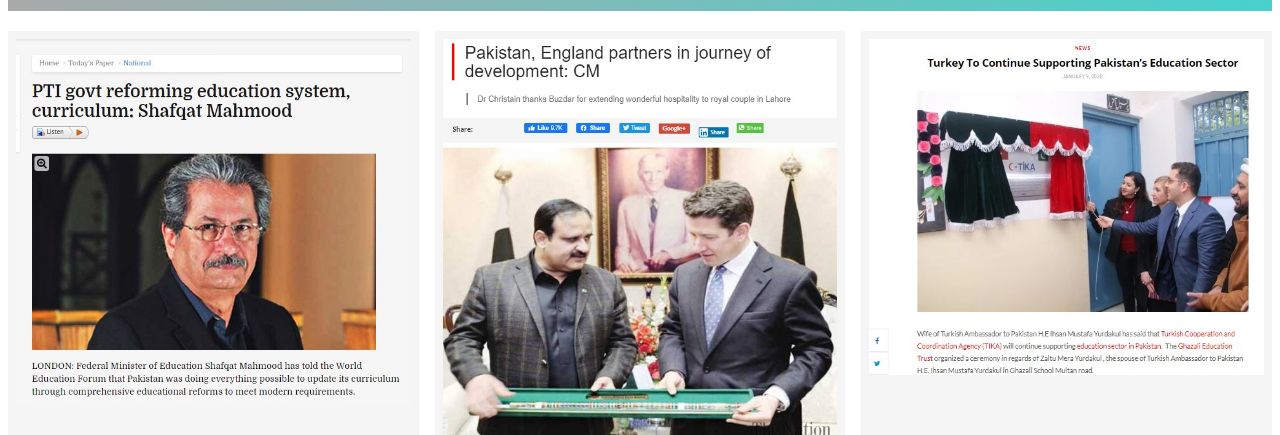
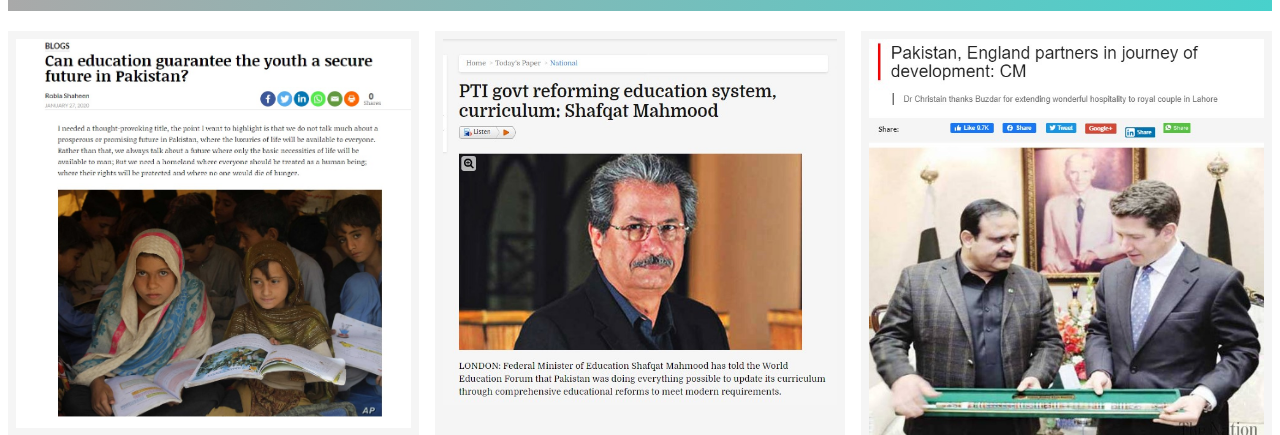
Before and after one commit to bssnews/news, a plain HTML site: page index.html in a window 1280 px wide. Shown: the part 82-517 px from the top of the page. Drawn offline with Linux system fonts and the light colour scheme.

Commit message:
Ccan Education Guarantee

```diff
--- a/index.html
+++ b/index.html
@@ -17,6 +17,13 @@
       <h1>Education News</h1>
     </div>
     <div class="container">
+
+      <!-- Copy this block -->
+      <div>
+        <a href="https://dailytimes.com.pk/547287/can-education-guarantee-the-youth-a-secure-future-in-pakistan/"
+          target="_blank"><img src="img/img-25.jpg" alt="Any relevant text here" /></a>
+      </div>
+      <!-- Copy till here -->
 
       <!-- Copy this block -->
       <div>
```
Also changed, not shown: img/img-25.jpg (added).
